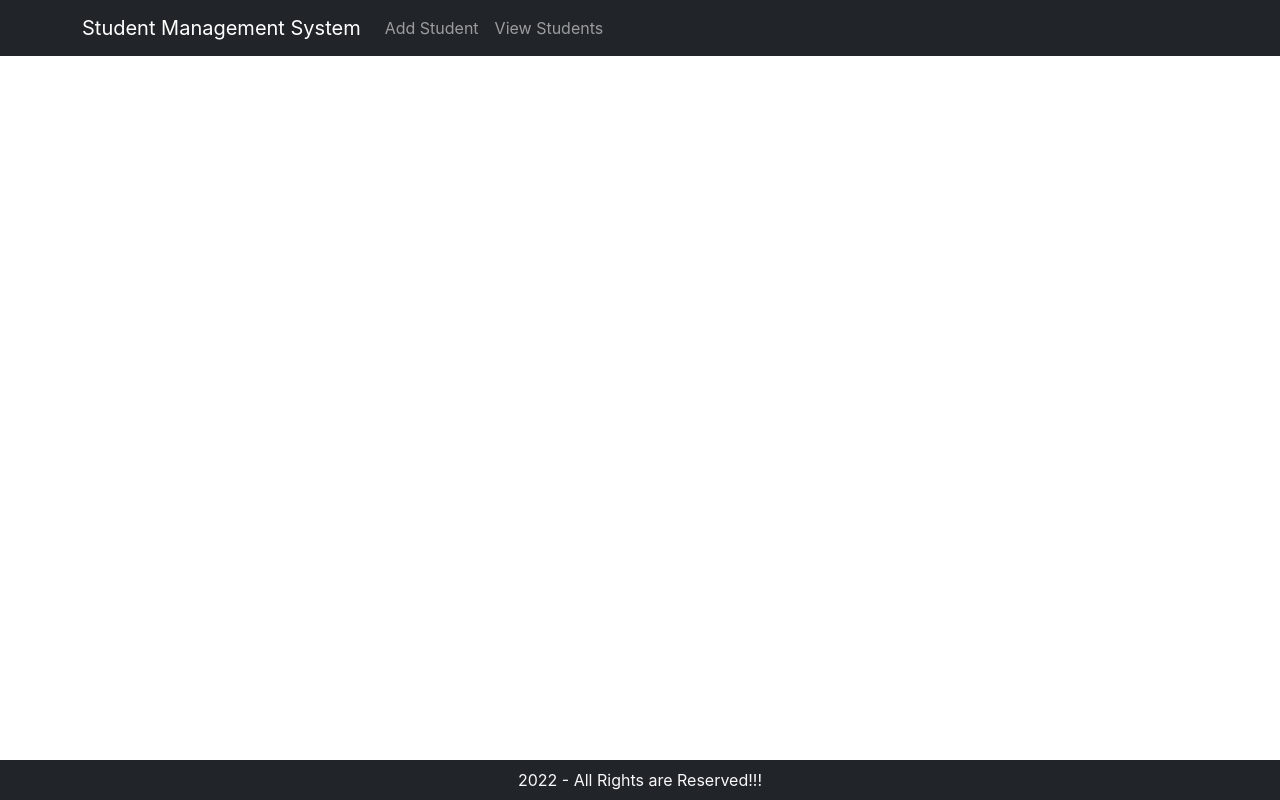
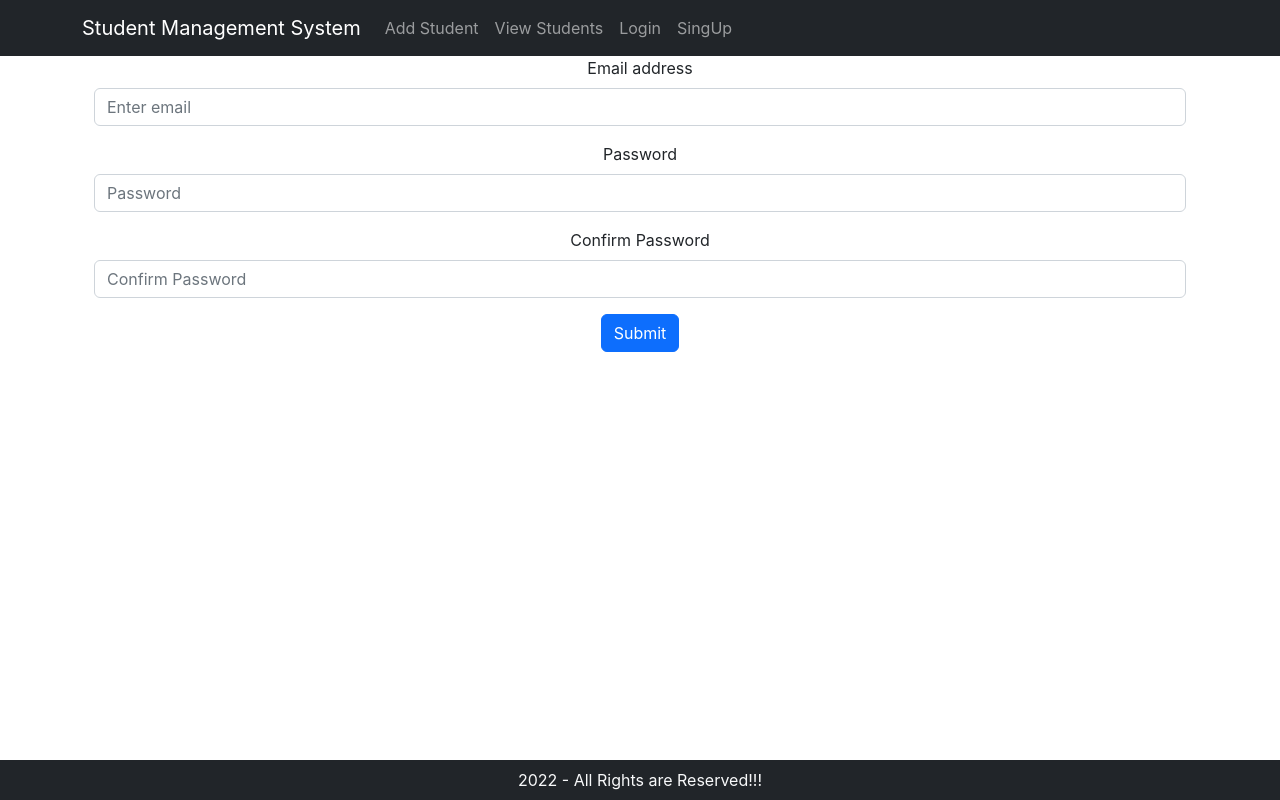
Before and after one commit to bhoomildayani182/-StudentMgntSystemWithMySQL_Remote_Frontend, a React (Create React App) app: page /singup in a window 1280 px wide. Built offline with nearby package versions, Linux system fonts and the light colour scheme.

Commit message:
Add Student SingUp Option With Connect Backend

```diff
--- a/public/index.html
+++ b/public/index.html
@@ -1,15 +1,26 @@
 <!DOCTYPE html>
 <html lang="en">
-
   <head>
     <meta charset="utf-8" />
     <link rel="icon" href="%PUBLIC_URL%/favicon.ico" />
-  <link rel="stylesheet" href="https://cdn.jsdelivr.net/npm/bootstrap@5.2.0-beta1/dist/css/bootstrap.min.css"
-    integrity="sha384-0evHe/X+R7YkIZDRvuzKMRqM+OrBnVFBL6DOitfPri4tjfHxaWutUpFmBp4vmVor" crossorigin="anonymous" />
     <meta name="viewport" content="width=device-width, initial-scale=1" />
     <meta name="theme-color" content="#000000" />
-  <meta name="description" content="Web site created using create-react-app" />
+    <meta
+      name="description"
+      content="Web site created using create-react-app"
+    />
     <link rel="apple-touch-icon" href="%PUBLIC_URL%/logo192.png" />
+
+    <link
+  rel="stylesheet"
+  href="https://cdn.jsdelivr.net/npm/bootstrap@5.2.0-beta1/dist/css/bootstrap.min.css"
+  integrity="sha384-0evHe/X+R7YkIZDRvuzKMRqM+OrBnVFBL6DOitfPri4tjfHxaWutUpFmBp4vmVor"
+  crossorigin="anonymous"
+/>
+
+<!-- For icon -->
+<link rel="stylesheet" href="https://cdnjs.cloudflare.com/ajax/libs/font-awesome/6.1.1/css/all.min.css" integrity="sha512-KfkfwYDsLkIlwQp6LFnl8zNdLGxu9YAA1QvwINks4PhcElQSvqcyVLLD9aMhXd13uQjoXtEKNosOWaZqXgel0g==" crossorigin="anonymous" referrerpolicy="no-referrer" />
+
     <!--
       manifest.json provides metadata used when your web app is installed on a
       user's mobile device or desktop. See https://developers.google.com/web/fundamentals/web-app-manifest/
@@ -26,10 +37,18 @@
     -->
     <title>React App</title>
   </head>
-
   <body>
     <noscript>You need to enable JavaScript to run this app.</noscript>
     <div id="root"></div>
+    <!--
+      This HTML file is a template.
+      If you open it directly in the browser, you will see an empty page.
+
+      You can add webfonts, meta tags, or analytics to this file.
+      The build step will place the bundled scripts into the <body> tag.
+
+      To begin the development, run `npm start` or `yarn start`.
+      To create a production bundle, use `npm run build` or `yarn build`.
+    -->
   </body>
-
 </html>
--- a/src/App.js
+++ b/src/App.js
@@ -7,6 +7,8 @@ import Container from "react-bootstrap/Container";
 import { BrowserRouter as Router, Routes, Route } from "react-router-dom";
 import MyAlert from "./components/MyAlert";
 import { useState } from "react";
+import Signup from "./components/Signup";
+import Login from "./components/Login";
 
 function App() {
   const [alert, setAlert] = useState(null);
@@ -28,15 +30,24 @@ function App() {
         <MyAlert alert={alert} />
         <Container>
           <Routes>
-            <Route path="student" element={<Student showAlert={showAlert} />} />
+            <Route path="/student" element={<Student showAlert={showAlert} />} />
             <Route
-              path="student/:studentId"
+              path="/student/:studentId"
               element={<Student showAlert={showAlert} />}
             />
             <Route
-              path="listStudents"
+              path="/listStudents"
               element={<StudentList showAlert={showAlert} />}
             />
+            <Route
+              path="/singup"
+              element={<Signup showAlert={showAlert} />}
+            />
+            <Route
+              path="/login"
+              element={<Login showAlert={showAlert} />}
+            />
+
           </Routes>
         </Container>
         <Footer />
--- /dev/null
+++ b/src/components/Login.js
@@ -0,0 +1,40 @@
+import React, {useState} from 'react';
+import Button from 'react-bootstrap/Button';
+import Form from 'react-bootstrap/Form';
+import Container from 'react-bootstrap/Container';
+
+const Login = () => {
+
+  const [credential, setCredential] = useState({email: "", password: ""});
+
+  const handleSubmit = (e) => {
+    e.preventDefault()
+    console.log(credential)
+  }
+
+  const changeCredential = (e) => {
+    setCredential({...credential, [e.target.name]: e.target.value})
+  }
+
+
+
+  return (
+    <Container>
+    <Form onSubmit={handleSubmit}>
+      <Form.Group className="mb-3" controlId="formBasicEmail">
+        <Form.Label >Email address</Form.Label>
+        <Form.Control type="email" placeholder="Enter email" name="email" value={credential.email} onChange={changeCredential}/>
+      </Form.Group>
+      <Form.Group className="mb-3" controlId="formBasicPassword">
+        <Form.Label >Password</Form.Label>
+        <Form.Control type="password" placeholder="Password" name="password" value={credential.password} onChange={changeCredential}/>
+      </Form.Group>
+      <Button variant="primary" type="submit">
+        Submit
+      </Button>
+    </Form>
+    </Container>
+  );
+}
+
+export default Login
--- a/src/components/NavigationBar.js
+++ b/src/components/NavigationBar.js
@@ -15,6 +15,8 @@ export default function NavigationBar() {
           <Nav className="me-auto">
             <Link to="/student" className="nav-link">Add Student</Link>
             <Link to="/listStudents" className="nav-link">View Students</Link>
+            <Link to="/login" className="nav-link">Login</Link>
+            <Link to="/singup" className="nav-link">SingUp</Link>
           </Nav>
         </Navbar.Collapse>
       </Container>
--- /dev/null
+++ b/src/components/Signup.js
@@ -0,0 +1,69 @@
+import React, { useState } from 'react'
+import axios from "axios";
+import Button from 'react-bootstrap/Button';
+import Form from 'react-bootstrap/Form';
+import Container from 'react-bootstrap/Container';
+
+
+const Signup = (props) => {
+
+    const [email, setEmail] = useState(null);
+    const [password, setPassword] = useState(null);
+    const [confirmPassword, setConfirmPassword] = useState();
+
+    function textChanged(event){
+        if(event.target.name === "email"){
+            setEmail(event.target.value)
+        }else if(event.target.name === "password"){
+            setPassword(event.target.value)
+        }else if(event.target.name === "confirmPassword"){
+            setConfirmPassword(event.target.value)
+        }
+      }
+
+    let user = {
+        email:email,
+        password:password,
+        confirmPassword:confirmPassword,
+      }
+
+
+    let saveUser = (event) => {
+        event.preventDefault();
+
+          axios
+            .post("http://localhost:8080/user", user)
+            .then((response) => {
+              if (response.data != null) {
+                props.showAlert("success", "Record added successfully");
+              }
+            })
+            .catch((error) => props.showAlert("danger", "Error"));
+      };
+
+    return (
+        <div>
+            <Container>
+                <Form onSubmit={saveUser}>
+                    <Form.Group className="mb-3" controlId="formBasicEmail">
+                        <Form.Label >Email address</Form.Label>
+                        <Form.Control type="email" placeholder="Enter email" name="email" value={email} onChange={textChanged} />
+                    </Form.Group>
+                    <Form.Group className="mb-3" controlId="formBasicPassword">
+                        <Form.Label >Password</Form.Label>
+                        <Form.Control type="password" placeholder="Password" name="password" value={password} onChange={textChanged} />
+                    </Form.Group>
+                    <Form.Group className="mb-3" controlId="formBasicPassword">
+                        <Form.Label >Confirm Password</Form.Label>
+                        <Form.Control type="password" placeholder="Confirm Password" name="confirmpassword" value={confirmPassword} onChange={textChanged} />
+                    </Form.Group>
+                    <Button variant="primary" type="submit">
+                        Submit
+                    </Button>
+                </Form>
+            </Container>
+        </div>
+    )
+}
+
+export default Signup
```
Also changed, not shown: package.json (+1 -11 lines), 1 other file (tests, documents, lock files or other folders). Lines whose indentation alone changed are shown as unchanged.
